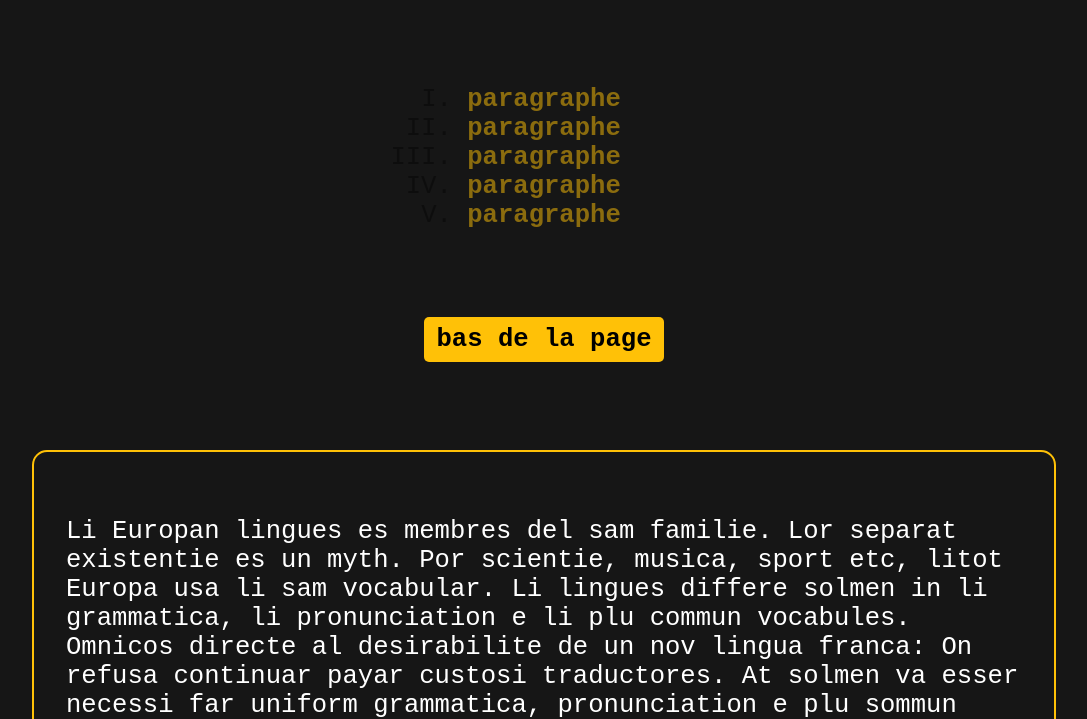
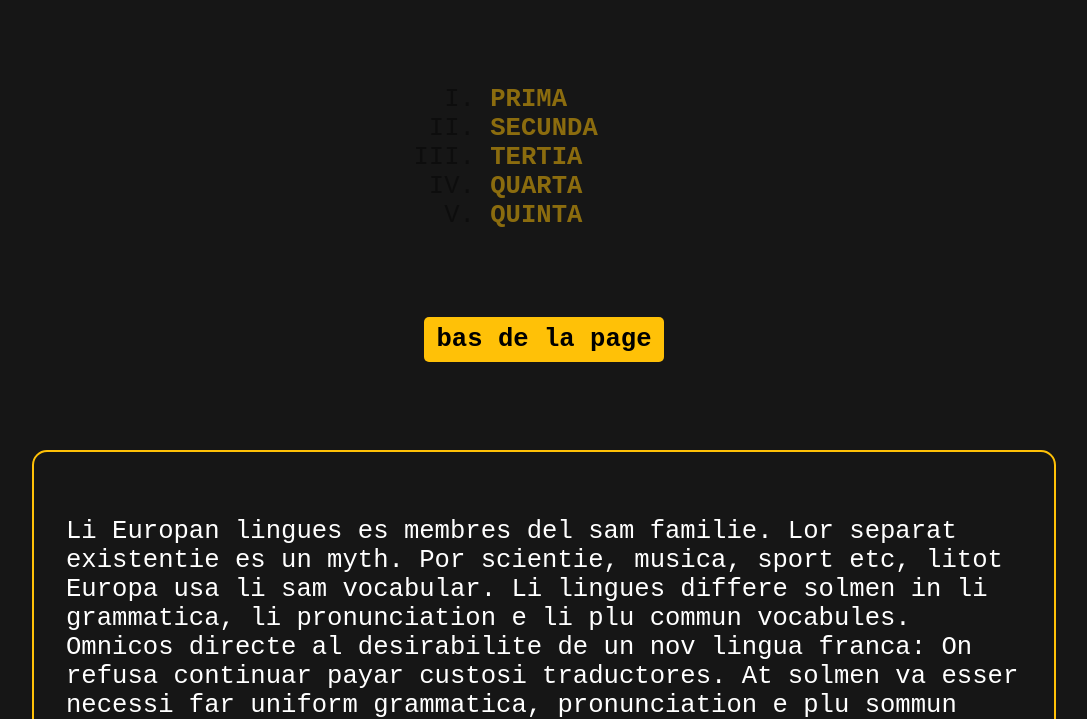
Before and after one commit to Jemaimee/lorem-ipsum-website, a plain HTML site: page page/page3.html in a window 1280 px wide. Shown: the part 81-800 px from the top of the page, without its empty margins (96-1183 px from the left). Drawn offline with Linux system fonts and the light colour scheme.

Commit message:
unified pages legends

```diff
--- a/page/page3.html
+++ b/page/page3.html
@@ -12,11 +12,11 @@
       </titre>
       <div class="Legend">
         <ol type="I">
-          <li><a href="#1">paragraphe</a></li>
-          <li><a href="#2">paragraphe</a></li>
-          <li><a href="#3">paragraphe</a></li>
-          <li><a href="#4">paragraphe</a></li>
-          <li><a href="#5">paragraphe</a></li>
+          <li><a href="#1">PRIMA</a></li>
+          <li><a href="#2">SECUNDA</a></li>
+          <li><a href="#3">TERTIA</a></li>
+          <li><a href="#4">QUARTA</a></li>
+          <li><a href="#5">QUINTA</a></li>
         </ol>
       </div>
       <a href="#bottom">
```
